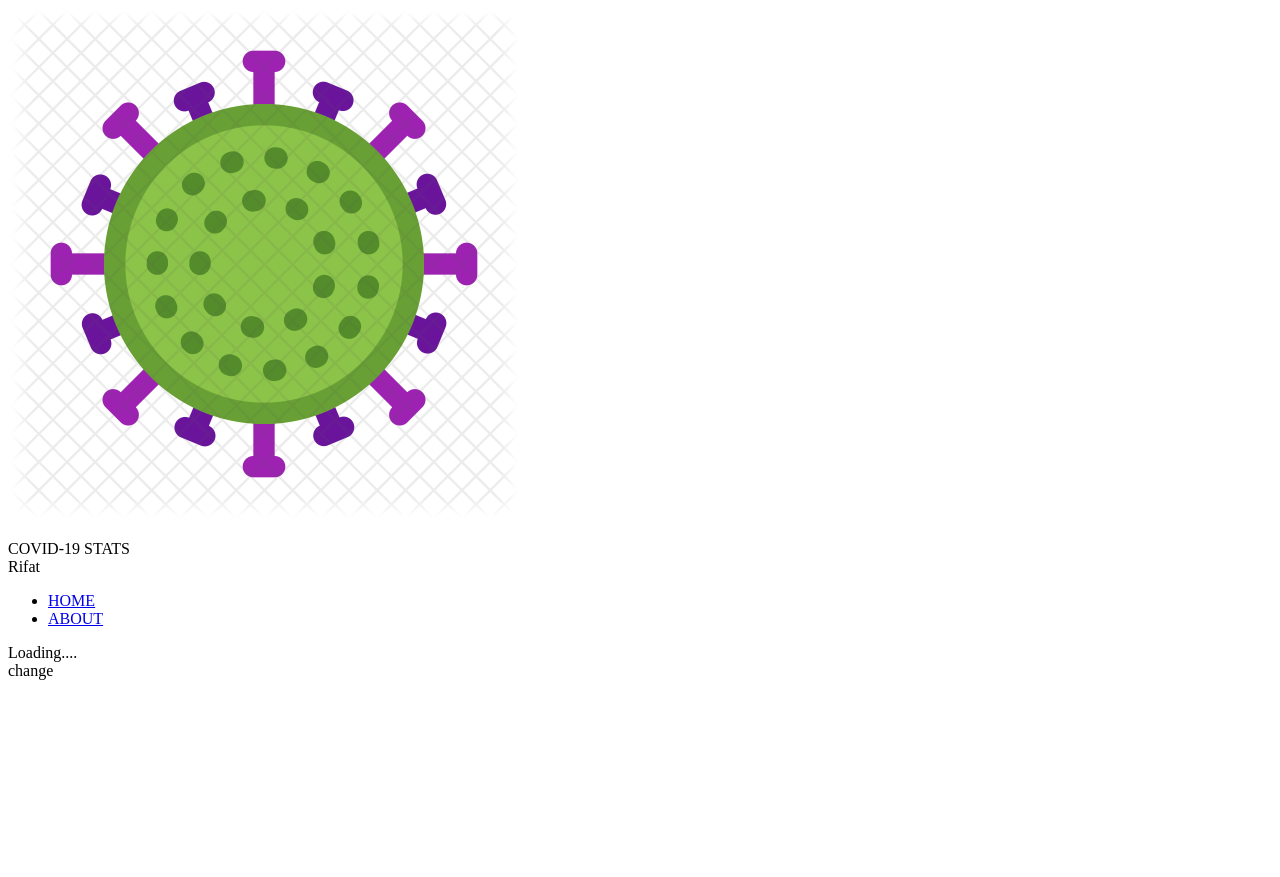
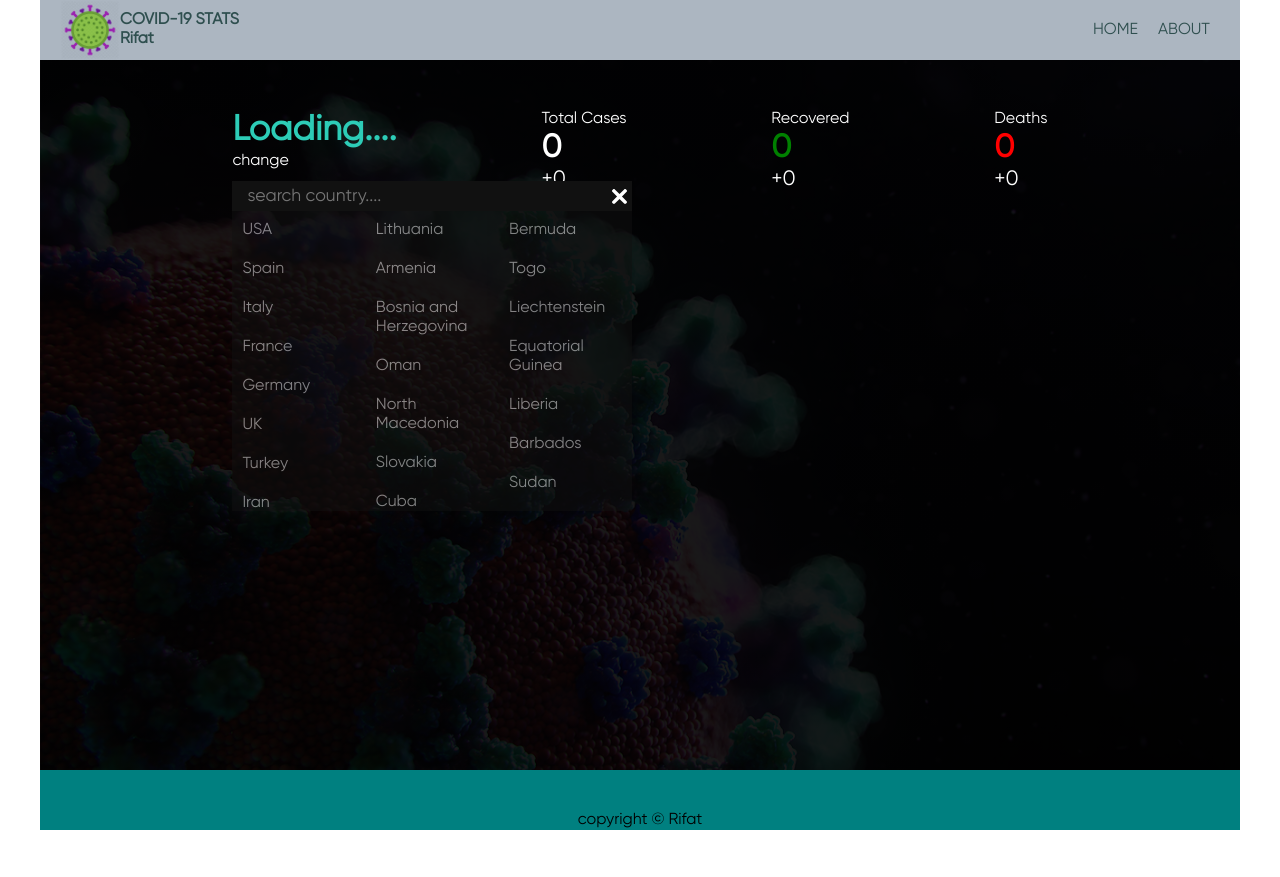
Before and after one commit to aquibsid/Hacktoberfest2022, a plain HTML site: page index.html in a window 1280 px wide. Shown: the top 877 px of the page. Drawn offline with Linux system fonts and the light colour scheme; a script that the page names is missing.

Commit message:
Update index.html

```diff
--- a/index.html
+++ b/index.html
@@ -5,7 +5,7 @@
 
         <meta name="viewport" content="width=device-width, initial-scale=1.0">
         <title> COVID-19 STATS BY RIFAT</title>
-        <link rel="stylesheet" href="./resources//css/style.css">
+        <link rel="stylesheet" href="./resources/css/style.css">
     </head>
     <body>
         <header>
```
